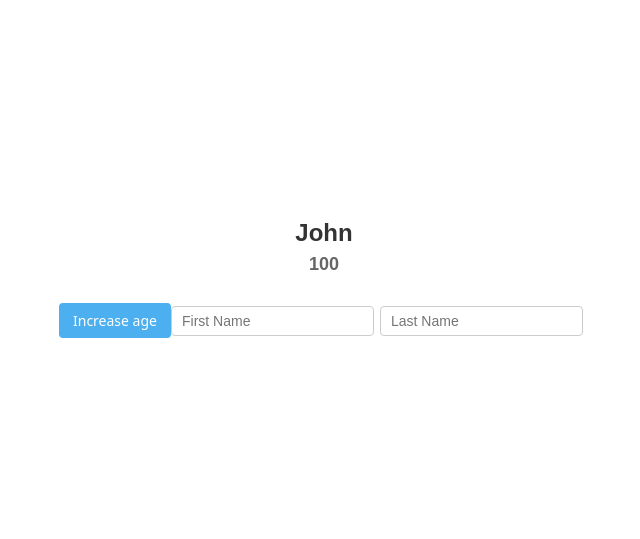
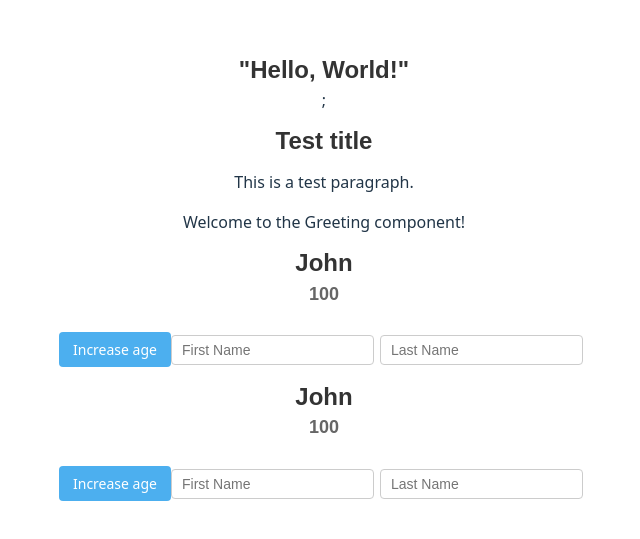
Before and after one commit to Sptailor/reactApp, a React (Vite) app: page / in a window 1280 px wide. Shown: the part 129-668 px from the top of the page, without its empty margins (316-956 px from the left). Built offline with nearby package versions, Linux system fonts and the light colour scheme.

Commit message:
Practice reactwith multiple components

```diff
--- a/src/Person.jsx
+++ b/src/Person.jsx
@@ -4,12 +4,12 @@ import './Person.css'
 
 function Person() {
   const [person, setPerson] = useState({ name: "John", age: 100 });
-  // const [fName,setFirstName]=useState('');
-  // const [lName,setLastName]=useState('');
 
 
 
-  // GOOD - Do this!
+
+
+
   const handleIncreaseAge = () => {
     // copy the existing person object into a new object
     // while updating the age property
--- a/src/main.jsx
+++ b/src/main.jsx
@@ -7,8 +7,8 @@ import Person from './Person.jsx';
 
 createRoot(document.getElementById('root')).render(
   <StrictMode>
-    {/* <Greeting/> */}
-    {/* < App/> */}
+    { <Greeting/> }
+    { < App/> }
     <Person/>
 
 
```
